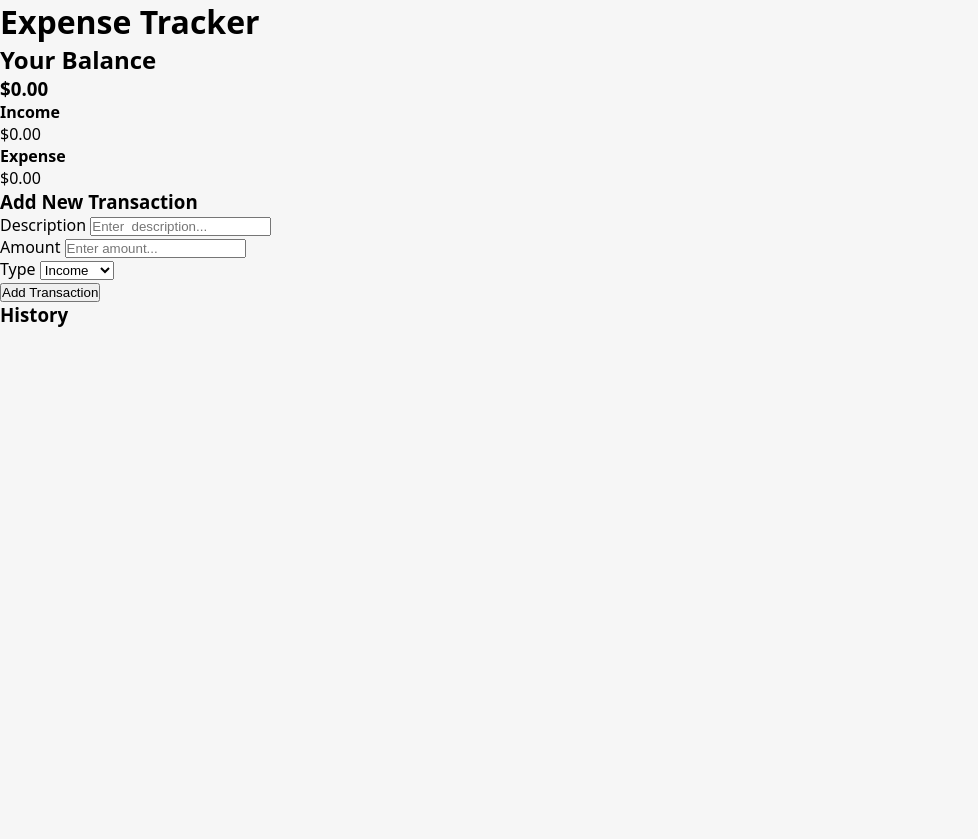
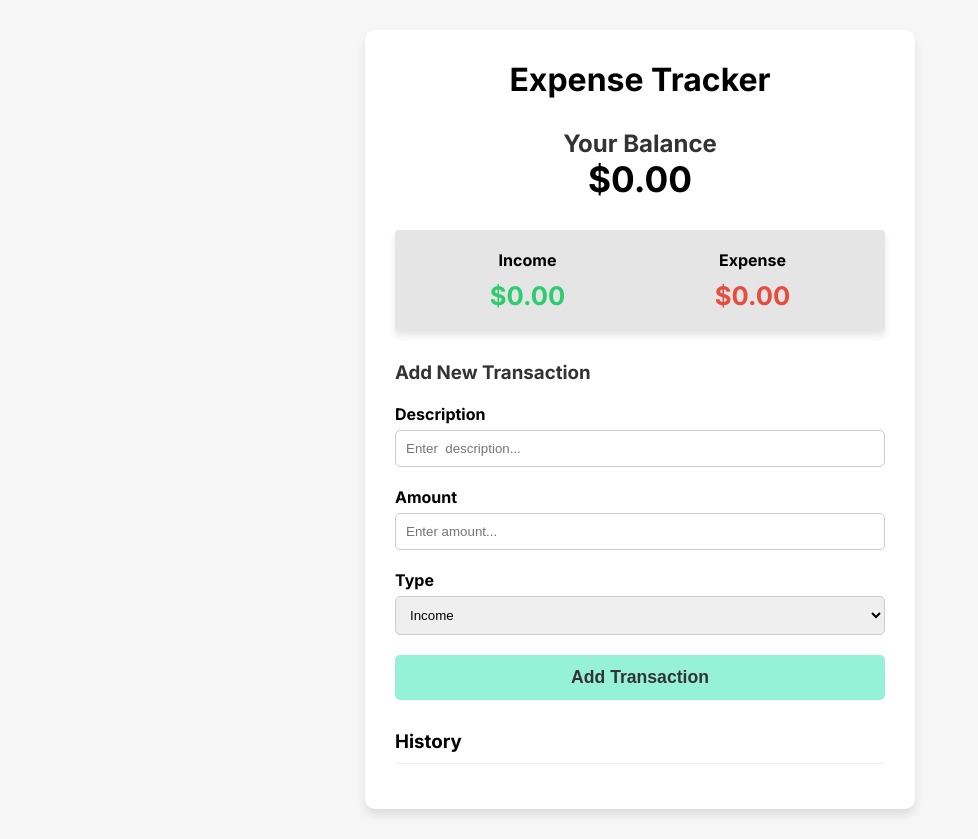
Before and after one commit to CK-Tot/Expense-tracker, a plain HTML site: page index.html in a window 1280 px wide. Shown: the whole page, without its empty margins (0-978 px from the left). Before the commit the page ends 800 px from the top, so only its background shows below. Drawn offline with Linux system fonts and the light colour scheme; a web font is replaced by a local one.

Commit message:
feat: add initial project css styles

```diff
--- a/styles.css
+++ b/styles.css
@@ -1,5 +1,4 @@
-@import url('https://fonts.googleapis.com/css2?family=Bitcount+Grid+Single:wght@100..900&display=swap');
-
+@import url('https://fonts.googleapis.com/css2?family=Inter:ital,opsz,wght@0,14..32,100..900;1,14..32,100..900&display=swap');
 * {
     margin: 0;
     padding: 0;
@@ -7,8 +6,164 @@
 }
 
 body {
-    font-family: "Bitcount Grid Single", system-ui;
+    font-family: "Inter", system-ui;
     width: 100%;
     min-height: 100vh;
     background: #f6f6f6;
+    display: flex;
+    align-items: center;
+    justify-content: center;
+    padding: 30px;
 }
+
+.container {
+    width: 550px;
+    background: #fff;
+    padding: 30px;
+    max-width: 90%;
+    border-radius: 10px;
+    box-shadow: 0 6px 8px rgba(0, 0, 0, 0.1);
+}
+
+h1 {
+    text-align: center;
+    margin-bottom: 30px;
+}
+
+
+.balance {
+    text-align: center;
+    margin-bottom: 30px;
+}
+
+.balance h2 {
+    color: #333;
+}
+
+.balance h3 {
+    font-size: 2.2rem;
+}
+
+
+.income-expense {
+    display: flex;
+    justify-content: space-around;
+    background: rgba(0, 0, 0, 0.1);
+    backdrop-filter: blur(15px);
+    margin-bottom: 30px;
+    box-shadow: 0 5px 7px rgba(0, 0, 0, 0.1);
+    padding: 20px;
+    border-radius: 4px;
+}
+
+.income, .expense {
+    text-align: center;
+}
+
+.income h4, .expense h4 {
+    margin: 0 0 10px 0;
+}
+
+
+.income .amount {
+    color: #2ecc71;
+    font-size: 1.6rem;
+    font-weight: bold;
+}
+
+.expense .amount {
+    font-size: 1.6rem;
+    font-weight: bold;
+    color: #e74c3c;
+}
+
+
+.form-group {
+    margin-bottom: 20px;
+}
+
+label {
+    display: block;
+    margin-bottom: 6px;
+    font-weight: 700;
+}
+
+input, select {
+    width: 100%;
+    padding: 10px;
+    border: 1px solid #ccc;
+    border-radius: 5px;
+    outline: none;
+}
+
+
+.add-transaction h3 {
+    margin-bottom: 20px;
+    color: #333;
+}
+
+button {
+    width: 100%;
+    padding: 12px;
+    background: #96f2d7;
+    border: none;
+    margin-bottom: 20px;
+    cursor: pointer;
+    font-size: 1.1rem;
+    color: #333;
+    font-weight: 600;
+    transition: all 0.3s ease;
+    border-radius: 5px;
+}
+
+button:hover {
+    transform: translateY(-5px);
+    box-shadow: 0 4px 5px rgba(0, 0, 0, 0.1);
+    background: #20c997;
+}
+
+.history {
+    margin-top: 10px;
+}
+
+.history h3 {
+    margin-bottom: 15px;
+    padding-bottom: 10px;
+    border-bottom: 1px solid #eee;
+}
+
+.transaction {
+    display: flex;
+    justify-content: space-between;
+    padding: 10px;
+    background: #f8f9fa;
+    margin-bottom: 10px;
+    border-radius: 5px;
+    border-left: 4px solid #e74c3c;
+    gap: 10px;
+}
+
+.transaction.income {
+    border-left-color: #2ecc71;
+}
+
+.transaction .details {
+    flex: 1;
+}
+
+.transaction .amount {
+    font-weight: bold;
+}
+
+.transaction .delete {
+    background: #e74c3c;
+    color: #fff;
+    border: none;
+    padding: 5px 8px;
+    cursor: pointer;
+    border-radius: 4px;
+}
+
+.transaction .delete:hover {
+    background: #d4594c;
+}
```
